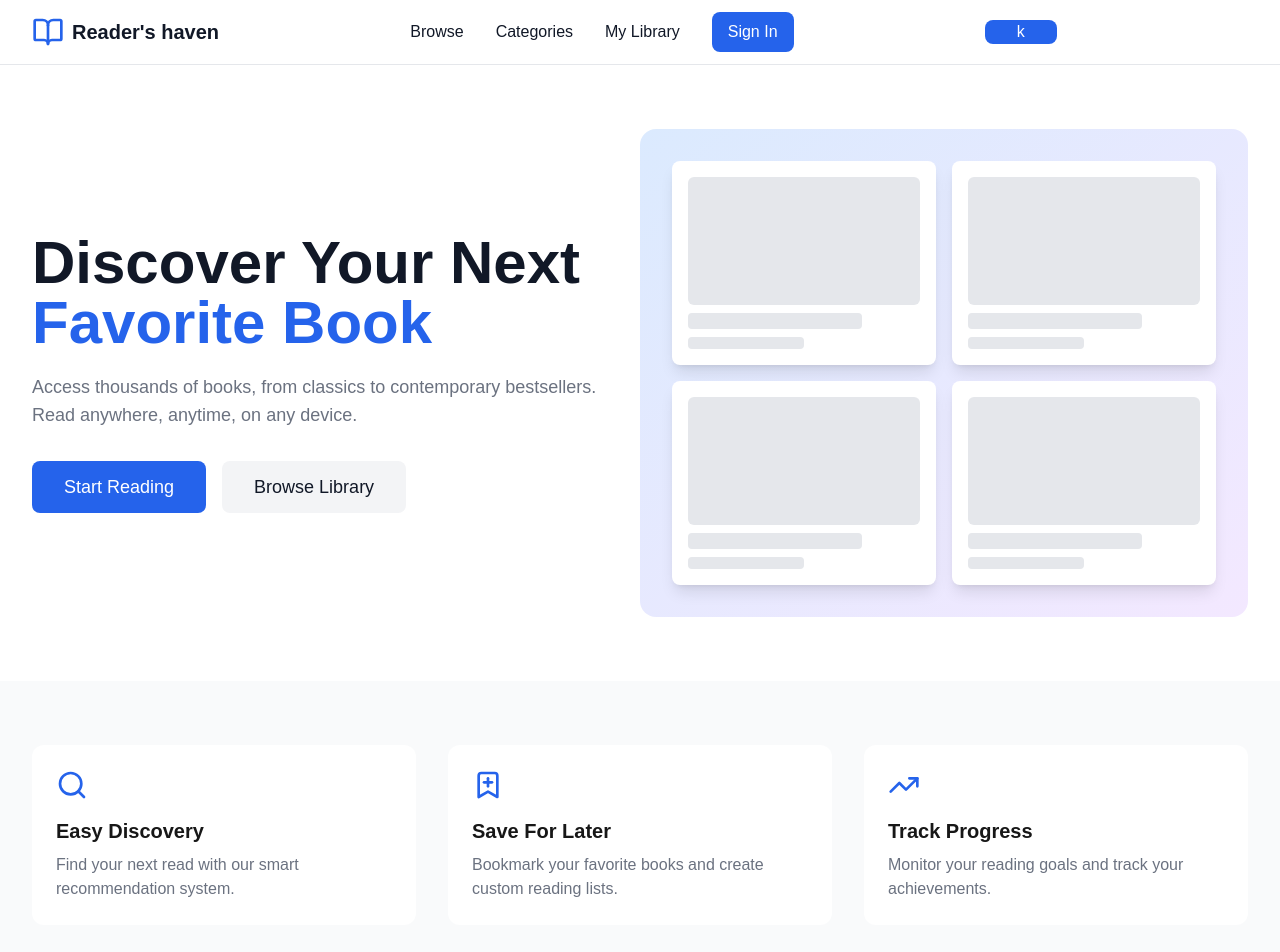
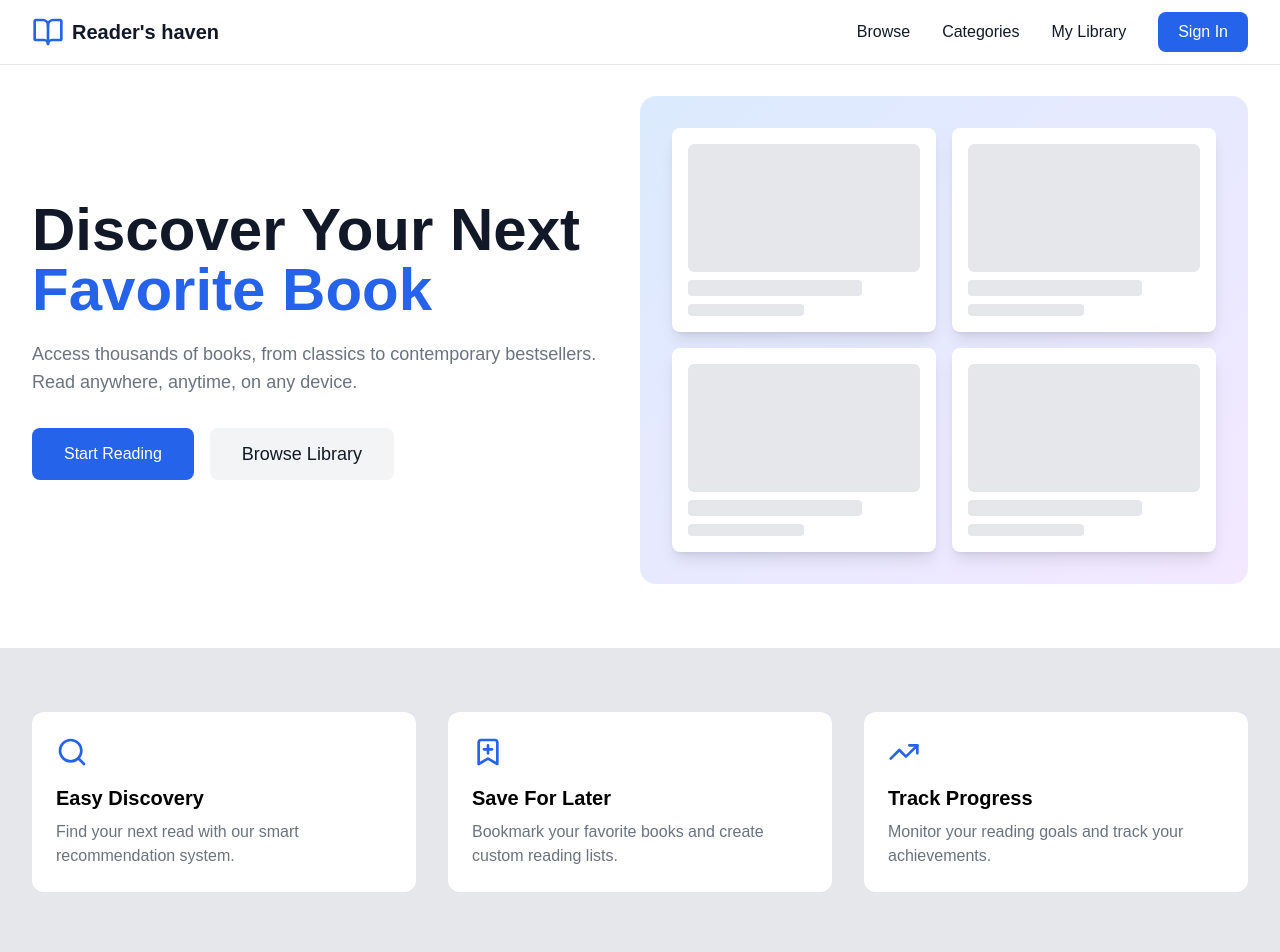
Before and after one commit to adarshkunwar/readers-haven, a Next.js app: page / in a window 1280 px wide. Shown: the top 952 px of the page. Built offline with nearby package versions, Linux system fonts and the light colour scheme.

Commit message:
Re: components are further modularized

```diff
--- /dev/null
+++ b/src/app/(not-logged-in)/Home/feature.tsx
@@ -0,0 +1,35 @@
+import { Search, BookmarkPlus, TrendingUp } from "lucide-react";
+
+const Feature = () => {
+  return (
+    <div className="bg-gray-200 py-16">
+      <div className="max-w-7xl mx-auto px-4 sm:px-6 lg:px-8">
+        <div className="grid md:grid-cols-3 gap-8 text-black">
+          <div className="bg-white p-6 rounded-xl">
+            <Search className="h-8 w-8 text-blue-600" />
+            <h3 className="mt-4 text-xl font-semibold">Easy Discovery</h3>
+            <p className="mt-2 text-gray-500">
+              Find your next read with our smart recommendation system.
+            </p>
+          </div>
+          <div className="bg-white p-6 rounded-xl">
+            <BookmarkPlus className="h-8 w-8 text-blue-600" />
+            <h3 className="mt-4 text-xl font-semibold">Save For Later</h3>
+            <p className="mt-2 text-gray-500">
+              Bookmark your favorite books and create custom reading lists.
+            </p>
+          </div>
+          <div className="bg-white p-6 rounded-xl">
+            <TrendingUp className="h-8 w-8 text-blue-600" />
+            <h3 className="mt-4 text-xl font-semibold">Track Progress</h3>
+            <p className="mt-2 text-gray-500">
+              Monitor your reading goals and track your achievements.
+            </p>
+          </div>
+        </div>
+      </div>
+    </div>
+  );
+};
+
+export default Feature;
--- /dev/null
+++ b/src/app/(not-logged-in)/Home/hero.tsx
@@ -0,0 +1,43 @@
+import { Button } from "@/components/ui/button";
+
+const Hero = () => {
+  return (
+    <div className="max-w-7xl pt-10 mx-auto px-4 sm:px-6 lg:px-8 py-16">
+      <div className="lg:flex mt-14 lg:items-center lg:justify-between">
+        <div className="lg:w-1/2">
+          <h1 className="text-4xl font-bold text-gray-900 sm:text-5xl md:text-6xl">
+            Discover Your Next
+            <span className="block text-blue-600">Favorite Book</span>
+          </h1>
+          <p className="mt-3 text-base text-gray-500 sm:mt-5 sm:text-lg">
+            Access thousands of books, from classics to contemporary
+            bestsellers. Read anywhere, anytime, on any device.
+          </p>
+          <div className="mt-8 flex flex-col sm:flex-row gap-4">
+            <Button className="px-8">Start Reading</Button>
+            <button className="bg-gray-100 text-gray-900 px-8 py-3 rounded-lg hover:bg-gray-200 text-lg">
+              Browse Library
+            </button>
+          </div>
+        </div>
+        <div className="mt-10 lg:mt-0 lg:w-1/2">
+          <div className="relative">
+            <div className="bg-gradient-to-br from-blue-100 to-purple-100 rounded-2xl p-8">
+              <div className="grid grid-cols-2 gap-4">
+                {[1, 2, 3, 4].map((i) => (
+                  <div key={i} className="bg-white p-4 rounded-lg shadow-lg">
+                    <div className="w-full h-32 bg-gray-200 rounded-md mb-2" />
+                    <div className="h-4 bg-gray-200 rounded w-3/4" />
+                    <div className="h-3 bg-gray-200 rounded w-1/2 mt-2" />
+                  </div>
+                ))}
+              </div>
+            </div>
+          </div>
+        </div>
+      </div>
+    </div>
+  );
+};
+
+export default Hero;
--- /dev/null
+++ b/src/app/(not-logged-in)/Home/home.tsx
@@ -0,0 +1,17 @@
+import React from "react";
+import { Search, BookmarkPlus, TrendingUp } from "lucide-react";
+import Hero from "./hero";
+import Feature from "./feature";
+
+const HomePage = () => {
+  return (
+    <div className="min-h-screen bg-white ">
+      {/* Hero Section */}
+      <Hero />
+      {/* Features Section */}
+      <Feature />
+    </div>
+  );
+};
+
+export default HomePage;
--- a/src/app/(not-logged-in)/layout.tsx
+++ b/src/app/(not-logged-in)/layout.tsx
@@ -1,10 +1,6 @@
-import TopBar from "./navgation/top-bar";
+import TopBar from "@/components/navigation/top-bar";
 
-const Layout = ({
-  children,
-}: Readonly<{
-  children: React.ReactNode;
-}>) => {
+const Layout = ({ children }: Readonly<{ children: React.ReactNode }>) => {
   return (
     <div>
       <TopBar />
--- a/src/app/(not-logged-in)/navgation/top-bar.tsx
+++ /dev/null
@@ -1,57 +0,0 @@
-"use client";
-import { Button } from "@/components/button";
-import { BookOpen } from "lucide-react";
-import Link from "next/link";
-
-type Ttabs = {
-  name: string;
-  link: string;
-};
-
-const Tabs = () => {
-  const tabs: Ttabs[] = [
-    { name: "Browse", link: "#" },
-    { name: "Categories", link: "#" },
-    { name: "My Library", link: "#" },
-  ];
-  return (
-    <>
-      {tabs.map((tab) => (
-        <Link
-          key={tab.name}
-          href={tab.link}
-          className="text-gray-900 hover:text-blue-600"
-        >
-          {tab.name}
-        </Link>
-      ))}
-    </>
-  );
-};
-
-const TopBar = () => {
-  return (
-    <nav className="border-b bg-white">
-      <div className="max-w-7xl mx-auto px-4 sm:px-6 lg:px-8">
-        <div className="flex justify-between items-center h-16">
-          <div className="flex items-center">
-            <BookOpen className="h-8 w-8 text-blue-600" />
-            <span className="ml-2 text-xl font-bold text-gray-900">
-              Reader&apos;s haven
-            </span>
-          </div>
-          <div className="hidden md:flex items-center space-x-8">
-            <Tabs />
-            <button className="bg-blue-600 text-white px-4 py-2 rounded-lg hover:bg-blue-700">
-              Sign In
-            </button>
-          </div>
-          <Button>k</Button>
-          <div className="text-black"></div>
-        </div>
-      </div>
-    </nav>
-  );
-};
-
-export default TopBar;
--- a/src/app/(not-logged-in)/page.tsx
+++ b/src/app/(not-logged-in)/page.tsx
@@ -1,80 +1,11 @@
-import React from "react";
-import { Search, BookmarkPlus, TrendingUp } from "lucide-react";
+import HomePage from "./Home/home";
 
-const HomePage = () => {
+const Page = () => {
   return (
-    <div className="min-h-screen bg-white">
-      {/* Navigation */}
-
-      {/* Hero Section */}
-      <div className="max-w-7xl mx-auto px-4 sm:px-6 lg:px-8 py-16">
-        <div className="lg:flex lg:items-center lg:justify-between">
-          <div className="lg:w-1/2">
-            <h1 className="text-4xl font-bold text-gray-900 sm:text-5xl md:text-6xl">
-              Discover Your Next
-              <span className="block text-blue-600">Favorite Book</span>
-            </h1>
-            <p className="mt-3 text-base text-gray-500 sm:mt-5 sm:text-lg">
-              Access thousands of books, from classics to contemporary
-              bestsellers. Read anywhere, anytime, on any device.
-            </p>
-            <div className="mt-8 flex flex-col sm:flex-row gap-4">
-              <button className="bg-blue-600 text-white px-8 py-3 rounded-lg hover:bg-blue-700 text-lg">
-                Start Reading
-              </button>
-              <button className="bg-gray-100 text-gray-900 px-8 py-3 rounded-lg hover:bg-gray-200 text-lg">
-                Browse Library
-              </button>
-            </div>
-          </div>
-          <div className="mt-10 lg:mt-0 lg:w-1/2">
-            <div className="relative">
-              <div className="bg-gradient-to-br from-blue-100 to-purple-100 rounded-2xl p-8">
-                <div className="grid grid-cols-2 gap-4">
-                  {[1, 2, 3, 4].map((i) => (
-                    <div key={i} className="bg-white p-4 rounded-lg shadow-lg">
-                      <div className="w-full h-32 bg-gray-200 rounded-md mb-2" />
-                      <div className="h-4 bg-gray-200 rounded w-3/4" />
-                      <div className="h-3 bg-gray-200 rounded w-1/2 mt-2" />
-                    </div>
-                  ))}
-                </div>
-              </div>
-            </div>
-          </div>
-        </div>
-      </div>
-
-      {/* Features Section */}
-      <div className="bg-gray-50 py-16">
-        <div className="max-w-7xl mx-auto px-4 sm:px-6 lg:px-8">
-          <div className="grid md:grid-cols-3 gap-8">
-            <div className="bg-white p-6 rounded-xl">
-              <Search className="h-8 w-8 text-blue-600" />
-              <h3 className="mt-4 text-xl font-semibold">Easy Discovery</h3>
-              <p className="mt-2 text-gray-500">
-                Find your next read with our smart recommendation system.
-              </p>
-            </div>
-            <div className="bg-white p-6 rounded-xl">
-              <BookmarkPlus className="h-8 w-8 text-blue-600" />
-              <h3 className="mt-4 text-xl font-semibold">Save For Later</h3>
-              <p className="mt-2 text-gray-500">
-                Bookmark your favorite books and create custom reading lists.
-              </p>
-            </div>
-            <div className="bg-white p-6 rounded-xl">
-              <TrendingUp className="h-8 w-8 text-blue-600" />
-              <h3 className="mt-4 text-xl font-semibold">Track Progress</h3>
-              <p className="mt-2 text-gray-500">
-                Monitor your reading goals and track your achievements.
-              </p>
-            </div>
-          </div>
-        </div>
-      </div>
+    <div>
+      <HomePage />
     </div>
   );
 };
 
-export default HomePage;
+export default Page;
--- a/src/app/not-found.tsx
+++ b/src/app/not-found.tsx
@@ -1,4 +1,4 @@
-import { buttonVariant } from "@/components/button";
+import { buttonVariant } from "@/components/ui/button";
 import Link from "next/link";
 
 export default function NotFound() {
--- /dev/null
+++ b/src/components/navigation/links.tsx
@@ -0,0 +1,29 @@
+import Link from "next/link";
+
+type Ttabs = {
+  name: string;
+  link: string;
+};
+
+const Tabs = () => {
+  const tabs: Ttabs[] = [
+    { name: "Browse", link: "#" },
+    { name: "Categories", link: "#" },
+    { name: "My Library", link: "#" },
+  ];
+  return (
+    <>
+      {tabs.map((tab) => (
+        <Link
+          key={tab.name}
+          href={tab.link}
+          className="text-gray-900 hover:text-blue-600"
+        >
+          {tab.name}
+        </Link>
+      ))}
+    </>
+  );
+};
+
+export default Tabs;
--- /dev/null
+++ b/src/components/navigation/top-bar.tsx
@@ -0,0 +1,28 @@
+import { Button } from "@/components/ui/button";
+import { BookOpen } from "lucide-react";
+import Tabs from "./links";
+
+const TopBar = () => {
+  const companyName = " Reader's haven";
+
+  return (
+    <nav className="border-b bg-white fixed top-0 left-0 right-0">
+      <div className="max-w-7xl mx-auto px-4 sm:px-6 lg:px-8">
+        <div className="flex justify-between items-center h-16">
+          <div className="flex items-center">
+            <BookOpen className="h-8 w-8 text-blue-600" />
+            <span className="ml-2 text-xl font-bold text-gray-900">
+              {companyName}
+            </span>
+          </div>
+          <div className="hidden md:flex items-center space-x-8">
+            <Tabs />
+            <Button>Sign In</Button>
+          </div>
+        </div>
+      </div>
+    </nav>
+  );
+};
+
+export default TopBar;
--- a/src/components/button.tsx
+++ b/src/components/ui/button.tsx
@@ -2,7 +2,7 @@ import { ButtonHTMLAttributes } from "react";
 import { cva, VariantProps } from "class-variance-authority";
 import { cn } from "@/lib/utils";
 
-const buttonVariant = cva("px-8 py=3 rounded-lg ", {
+const buttonVariant = cva("px-5 py-2 rounded-lg ", {
   variants: {
     variant: {
       primary: "bg-blue-600 text-white  hover:bg-blue-700 text-lg",
@@ -30,13 +30,14 @@ const Button = ({
   disabled,
   size,
   variant,
+  className,
   ...props
 }: IButtonProps) => {
   return (
     <button
       onClick={onClick}
       disabled={disabled}
-      className={cn(buttonVariant({ size, variant }))}
+      className={cn(buttonVariant({ size, variant }), className)}
       {...props}
     />
   );
```
